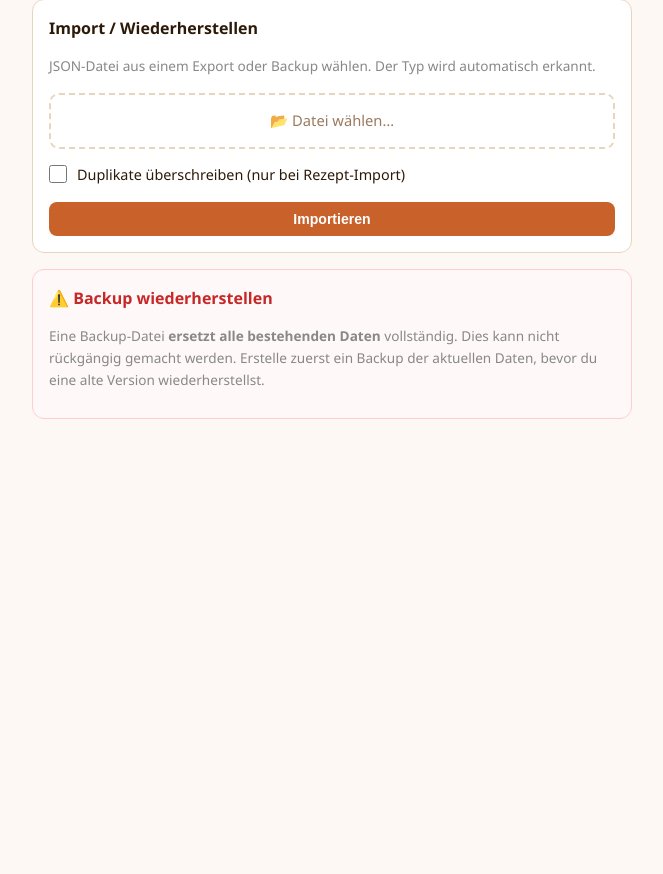
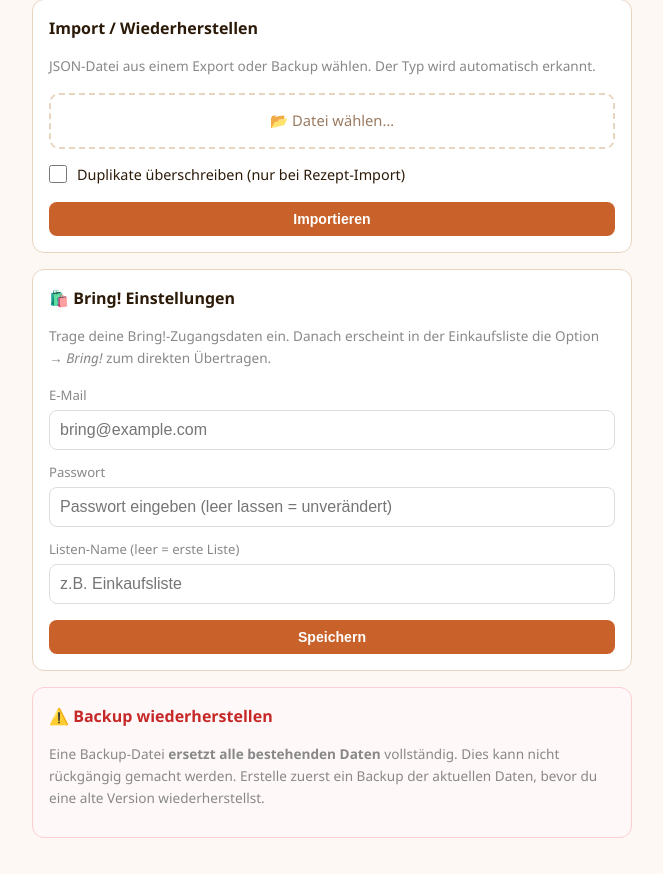
Before and after one commit to dorien89/Einkaufsliste, a Flask app: page /daten/ in a window 1280 px wide. Shown: the part 434-1308 px from the top of the page, without its empty margins (28-691 px from the left). Before the commit the page ends 853 px from the top, so only its background shows below. Run offline with Flask 3, Linux system fonts and the light colour scheme; parts of the project's set-up code (start-up, migrations or seed data) failed here and were passed over.

Commit message:
add Bring! integration for shopping list export
- New branch feature/bring-integration (safe to revert to main)
- bring-api added to requirements.txt
- POST /api/bring/push pushes non-ticked buy items to user's Bring! list
- GET/POST /api/bring/config manages credentials in database/bring_config.json
- Shopping list share sheet shows → Bring! button when credentials are set
- Bring! email/password/list-name configurable from Daten page

Co-Authored-By: Claude Sonnet 4.6 <noreply@anthropic.com>

```diff
--- a/app/__init__.py
+++ b/app/__init__.py
@@ -26,6 +26,7 @@ def create_app():
     from app.routes.kiosk_routes import bp as kiosk_bp
     from app.routes.shopping_routes import bp as shopping_bp
     from app.routes.data_routes import bp as data_bp
+    from app.routes.bring_routes import bp as bring_bp
 
     app.register_blueprint(main_bp)
     app.register_blueprint(recipe_bp)
@@ -33,6 +34,7 @@ def create_app():
     app.register_blueprint(kiosk_bp)
     app.register_blueprint(shopping_bp)
     app.register_blueprint(data_bp)
+    app.register_blueprint(bring_bp)
 
     with app.app_context():
         from app.models.week_plan import WeekPlan  # ensure Alembic & create_all see it
--- /dev/null
+++ b/app/routes/bring_routes.py
@@ -0,0 +1,104 @@
+import os
+import json
+import asyncio
+from flask import Blueprint, jsonify, request, current_app
+
+bp = Blueprint('bring', __name__, url_prefix='/api/bring')
+
+CONFIG_FILE = os.path.join(
+    os.path.abspath(os.path.dirname(os.path.dirname(os.path.dirname(__file__)))),
+    'database', 'bring_config.json'
+)
+
+def _load_config():
+    if not os.path.exists(CONFIG_FILE):
+        return {'email': '', 'password': '', 'list_name': ''}
+    with open(CONFIG_FILE, 'r', encoding='utf-8') as f:
+        return json.load(f)
+
+def _save_config(cfg):
+    with open(CONFIG_FILE, 'w', encoding='utf-8') as f:
+        json.dump(cfg, f, ensure_ascii=False, indent=2)
+
+
+@bp.route('/config', methods=['GET'])
+def get_config():
+    cfg = _load_config()
+    # Never return the password to the client
+    return jsonify({'email': cfg.get('email', ''), 'list_name': cfg.get('list_name', ''),
+                    'has_password': bool(cfg.get('password', ''))})
+
+
+@bp.route('/config', methods=['POST'])
+def save_config():
+    data = request.get_json()
+    cfg = _load_config()
+    if 'email' in data:
+        cfg['email'] = data['email'].strip()
+    if 'list_name' in data:
+        cfg['list_name'] = data['list_name'].strip()
+    if data.get('password', '').strip():
+        cfg['password'] = data['password'].strip()
+    _save_config(cfg)
+    return jsonify({'success': True})
+
+
+@bp.route('/push', methods=['POST'])
+def push_to_bring():
+    try:
+        from bring_api import Bring
+    except ImportError:
+        return jsonify({'error': 'bring-api ist nicht installiert. Bitte `pip install bring-api` ausführen.'}), 500
+
+    cfg = _load_config()
+    email = cfg.get('email', '').strip()
+    password = cfg.get('password', '').strip()
+    list_name = cfg.get('list_name', '').strip()
+
+    if not email or not password:
+        return jsonify({'error': 'Bring! E-Mail und Passwort fehlen. Bitte in den Einstellungen eintragen.'}), 400
+
+    # Items come from the request body (sent by the client, already filtered for at-home)
+    data = request.get_json() or {}
+    items = data.get('items', [])  # [{name, amount, unit}, ...]
+
+    if not items:
+        return jsonify({'error': 'Keine Artikel zum Übertragen.'}), 400
+
+    async def _push():
+        bring = Bring(email, password)
+        await bring.login()
+        lists_data = await bring.loadLists()
+        bring_lists = lists_data.get('lists', [])
+        if not bring_lists:
+            raise RuntimeError('Keine Bring!-Listen gefunden.')
+
+        # Find by name, fall back to first list
+        target = next((l for l in bring_lists if l.get('name', '').lower() == list_name.lower()), None)
+        if target is None:
+            target = bring_lists[0]
+
+        list_uuid = target['listUuid']
+
+        for item in items:
+            name = item['name']
+            a = item.get('amount', '')
+            u = item.get('unit', '')
+            # Format specification like "500 g" or "3 Stück"
+            if a and u:
+                try:
+                    a_val = float(a)
+                    spec = f"{int(a_val) if a_val == int(a_val) else round(a_val, 1)} {u}".strip()
+                except (ValueError, TypeError):
+                    spec = f"{a} {u}".strip()
+            else:
+                spec = ''
+            await bring.saveItem(list_uuid, name, spec)
+
+        return target.get('name', list_uuid)
+
+    try:
+        list_name_used = asyncio.run(_push())
+        return jsonify({'success': True, 'list': list_name_used, 'count': len(items)})
+    except Exception as e:
+        return jsonify({'error': str(e)}), 500
--- a/app/templates/daten.html
+++ b/app/templates/daten.html
@@ -55,6 +55,37 @@
     </button>
 
     <div id="import-result" style="display:none;margin-top:16px;padding:14px;border-radius:10px;font-size:0.9rem;"></div>
+</div>
+
+<!-- Bring! settings -->
+<div class="data-card">
+    <div class="data-card-title">🛍️ Bring! Einstellungen</div>
+    <p style="color:#888;font-size:0.85rem;margin-bottom:16px;">
+        Trage deine Bring!-Zugangsdaten ein. Danach erscheint in der Einkaufsliste die Option <em>→ Bring!</em> zum direkten Übertragen.
+    </p>
+
+    <div style="display:flex;flex-direction:column;gap:12px;margin-bottom:16px;">
+        <div>
+            <label style="font-size:0.82rem;color:#888;display:block;margin-bottom:4px;">E-Mail</label>
+            <input id="bring-email" type="email" placeholder="bring@example.com"
+                   style="width:100%;padding:10px;border:1px solid #ddd;border-radius:8px;font-size:1rem;box-sizing:border-box;">
+        </div>
+        <div>
+            <label style="font-size:0.82rem;color:#888;display:block;margin-bottom:4px;">Passwort</label>
+            <input id="bring-password" type="password" placeholder="Passwort eingeben (leer lassen = unverändert)"
+                   style="width:100%;padding:10px;border:1px solid #ddd;border-radius:8px;font-size:1rem;box-sizing:border-box;">
+        </div>
+        <div>
+            <label style="font-size:0.82rem;color:#888;display:block;margin-bottom:4px;">Listen-Name (leer = erste Liste)</label>
+            <input id="bring-list" type="text" placeholder="z.B. Einkaufsliste"
+                   style="width:100%;padding:10px;border:1px solid #ddd;border-radius:8px;font-size:1rem;box-sizing:border-box;">
+        </div>
+    </div>
+
+    <button class="data-btn data-btn-primary" style="width:100%;justify-content:center;" onclick="saveBringConfig()">
+        Speichern
+    </button>
+    <div id="bring-result" style="display:none;margin-top:12px;padding:10px 14px;border-radius:8px;font-size:0.88rem;"></div>
 </div>
 
 <!-- Restore warning -->
@@ -123,5 +154,52 @@ function showResult(success, msg) {
     el.style.color = success ? '#166534' : '#c62828';
     el.textContent = (success ? '✓ ' : '✗ ') + msg;
 }
+
+// ── Bring! config ─────────────────────────────────────
+async function loadBringConfig() {
+    try {
+        const r = await fetch('/api/bring/config');
+        const d = await r.json();
+        document.getElementById('bring-email').value = d.email || '';
+        document.getElementById('bring-list').value = d.list_name || '';
+        if (d.has_password) {
+            document.getElementById('bring-password').placeholder = '••••••••  (gespeichert – leer lassen = unverändert)';
+        }
+    } catch {}
+}
+
+async function saveBringConfig() {
+    const payload = {
+        email: document.getElementById('bring-email').value.trim(),
+        list_name: document.getElementById('bring-list').value.trim(),
+        password: document.getElementById('bring-password').value
+    };
+    try {
+        const r = await fetch('/api/bring/config', {
+            method: 'POST',
+            headers: {'Content-Type': 'application/json'},
+            body: JSON.stringify(payload)
+        });
+        const d = await r.json();
+        const el = document.getElementById('bring-result');
+        el.style.display = 'block';
+        if (d.success) {
+            el.style.background = '#f0fff4'; el.style.border = '1px solid #86efac'; el.style.color = '#166534';
+            el.textContent = '✓ Einstellungen gespeichert.';
+            document.getElementById('bring-password').value = '';
+            document.getElementById('bring-password').placeholder = '••••••••  (gespeichert – leer lassen = unverändert)';
+        } else {
+            el.style.background = '#fff3f3'; el.style.border = '1px solid #ffcdd2'; el.style.color = '#c62828';
+            el.textContent = '✗ ' + (d.error || 'Fehler beim Speichern');
+        }
+    } catch (e) {
+        const el = document.getElementById('bring-result');
+        el.style.display = 'block';
+        el.style.background = '#fff3f3'; el.style.border = '1px solid #ffcdd2'; el.style.color = '#c62828';
+        el.textContent = '✗ Netzwerkfehler: ' + e.message;
+    }
+}
+
+document.addEventListener('DOMContentLoaded', loadBringConfig);
 </script>
 {% endblock %}
--- a/requirements.txt
+++ b/requirements.txt
@@ -11,3 +11,4 @@ MarkupSafe==3.0.2
 greenlet==3.1.1
 typing_extensions==4.12.2
 alembic==1.14.0
+bring-api
```
Also changed, not shown: app/templates/shopping_list.html (+41 -1 lines).
